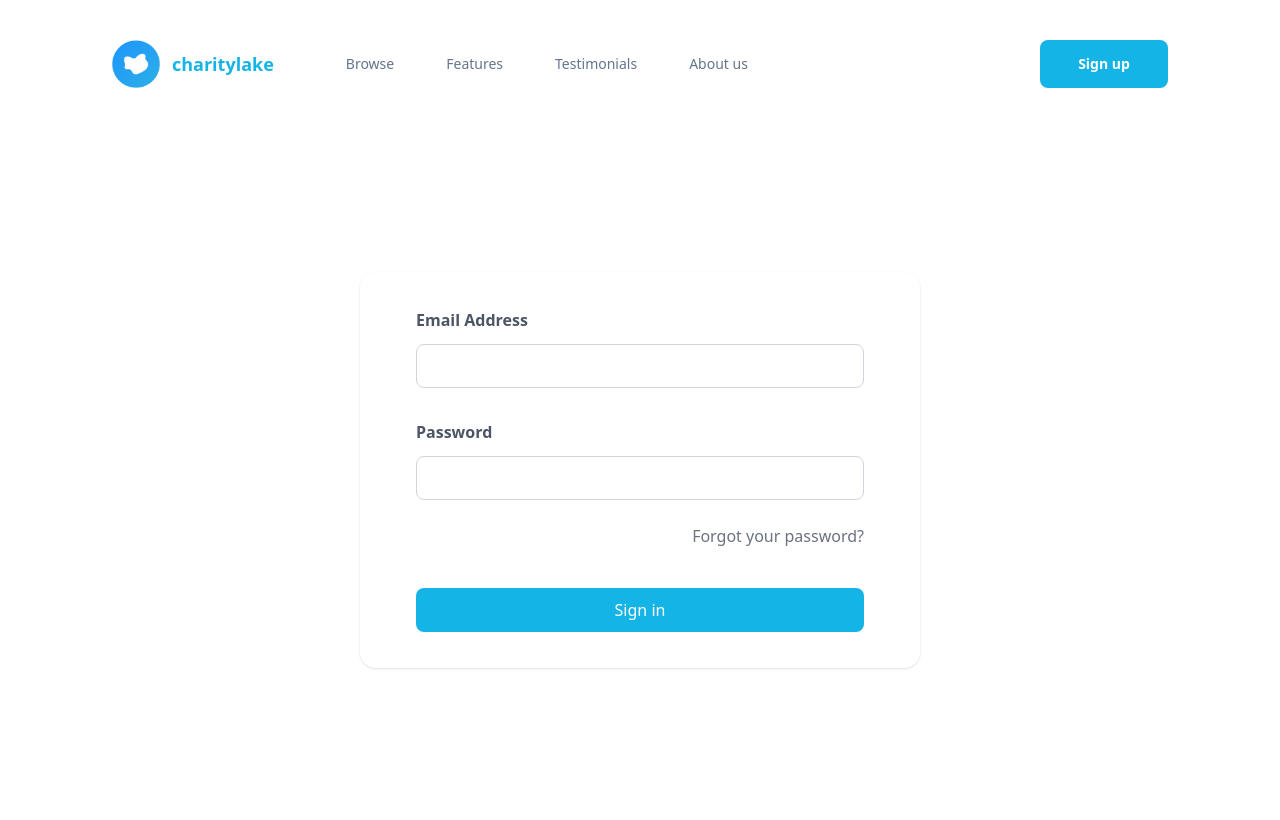
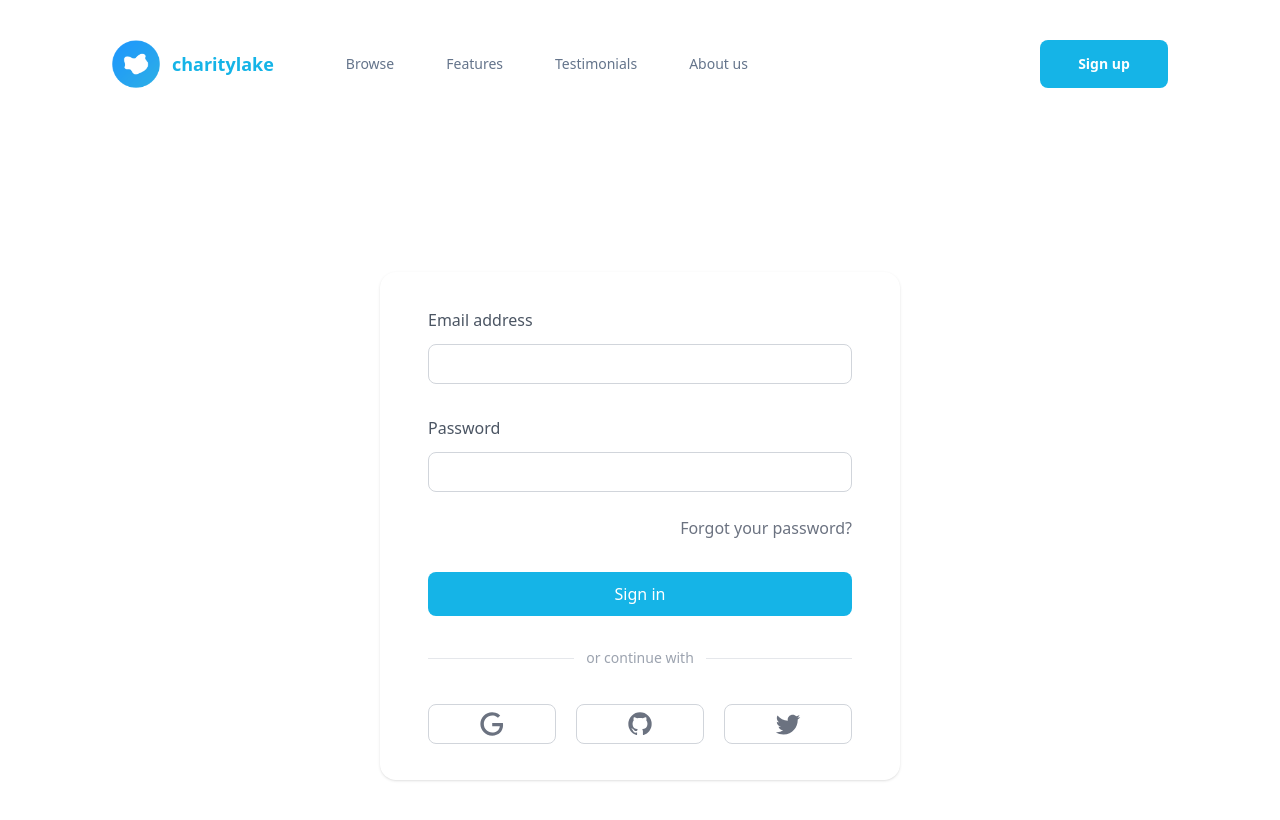
Before and after one commit to CarboxyDev/tailwind-sandbox, a Next.js app: page / in a window 1280 px wide. Shown: the top 820 px of the page. Built offline with nearby package versions, Linux system fonts and the light colour scheme; a web font is replaced by a local one; what tailwindcss-debug-screens would draw is missing.

Commit message:
Add utils/icons.tsx for icons + Add changes to LoginForm component (wip)

```diff
--- a/src/components/LoginForm.tsx
+++ b/src/components/LoginForm.tsx
@@ -1,30 +1,47 @@
+import { GithubIcon, GoogleIcon, TwitterIcon } from "../utils/icons";
+
 const LoginForm = () => {
   return (
     <>
-      <div className="box-border min-w-[560px] rounded-2xl px-14 py-9 shadow">
+      <div className="box-border min-w-[520px] rounded-2xl px-12 py-9 shadow">
         <div className="flex flex-col">
-          <p className="font-semibold text-gray-600">Email Address</p>
+          <p className="font-medium text-gray-600">Email address</p>
           <input
             type="email"
-            className="mt-3 h-11 rounded-lg border border-gray-300 px-2"
+            className="mt-3 h-10 rounded-lg border border-gray-300 px-2"
           />
         </div>
         <div className="mt-8 flex flex-col">
-          <p className="font-semibold text-gray-600">Password</p>
+          <p className="font-medium text-gray-600">Password</p>
           <input
             type="password"
-            className="mt-3 h-11 rounded-lg border border-gray-300 px-2"
+            className="mt-3 h-10 rounded-lg border border-gray-300 px-2"
           />
         </div>
         <div className="mt-6 flex justify-end">
           <span className="text-gray-500">Forgot your password?</span>
         </div>
-        <div className="mt-10 h-11 w-full">
+        <div className="mt-8 h-11 w-full">
           <button className="flex h-full w-full items-center justify-center rounded-lg bg-primary text-white transition-colors delay-100 ease-in hover:bg-primary-600">
             Sign in
           </button>
         </div>
-        <div></div>
+        <div className="mt-8 flex flex-row items-center justify-center">
+          <div className="mr-auto h-px flex-1 bg-gray-200"></div>
+          <div className="px-3 text-sm text-gray-400">or continue with</div>
+          <div className="ml-auto h-px flex-1 bg-gray-200"></div>
+        </div>
+        <div className="mt-9 grid grid-cols-3 gap-x-5 text-gray-500">
+          <div className="flex h-10 items-center justify-center rounded-lg border border-gray-300">
+            <GoogleIcon className="h-7 w-7" />
+          </div>
+          <div className="flex h-10 items-center justify-center rounded-lg border border-gray-300">
+            <GithubIcon className="h-7 w-7" />
+          </div>
+          <div className="flex h-10 items-center justify-center rounded-lg border border-gray-300">
+            <TwitterIcon className="h-7 w-7" />
+          </div>
+        </div>
       </div>
     </>
   );
--- /dev/null
+++ b/src/utils/icons.tsx
@@ -0,0 +1,53 @@
+export const GoogleIcon = (props: any) => {
+  let classes = props.className;
+  return (
+    <svg
+      xmlns="http://www.w3.org/2000/svg"
+      width="24"
+      height="24"
+      viewBox="0 0 24 24"
+      className={classes ? classes : ""}
+    >
+      <path
+        fill="currentColor"
+        d="M21.35 11.1h-9.17v2.73h6.51c-.33 3.81-3.5 5.44-6.5 5.44C8.36 19.27 5 16.25 5 12c0-4.1 3.2-7.27 7.2-7.27c3.09 0 4.9 1.97 4.9 1.97L19 4.72S16.56 2 12.1 2C6.42 2 2.03 6.8 2.03 12c0 5.05 4.13 10 10.22 10c5.35 0 9.25-3.67 9.25-9.09c0-1.15-.15-1.81-.15-1.81Z"
+      />
+    </svg>
+  );
+};
+
+export const GithubIcon = (props: any) => {
+  let classes = props.className;
+  return (
+    <svg
+      xmlns="http://www.w3.org/2000/svg"
+      width="24"
+      height="24"
+      viewBox="0 0 24 24"
+      className={classes ? classes : ""}
+    >
+      <path
+        fill="currentColor"
+        d="M12 2A10 10 0 0 0 2 12c0 4.42 2.87 8.17 6.84 9.5c.5.08.66-.23.66-.5v-1.69c-2.77.6-3.36-1.34-3.36-1.34c-.46-1.16-1.11-1.47-1.11-1.47c-.91-.62.07-.6.07-.6c1 .07 1.53 1.03 1.53 1.03c.87 1.52 2.34 1.07 2.91.83c.09-.65.35-1.09.63-1.34c-2.22-.25-4.55-1.11-4.55-4.92c0-1.11.38-2 1.03-2.71c-.1-.25-.45-1.29.1-2.64c0 0 .84-.27 2.75 1.02c.79-.22 1.65-.33 2.5-.33c.85 0 1.71.11 2.5.33c1.91-1.29 2.75-1.02 2.75-1.02c.55 1.35.2 2.39.1 2.64c.65.71 1.03 1.6 1.03 2.71c0 3.82-2.34 4.66-4.57 4.91c.36.31.69.92.69 1.85V21c0 .27.16.59.67.5C19.14 20.16 22 16.42 22 12A10 10 0 0 0 12 2Z"
+      />
+    </svg>
+  );
+};
+
+export const TwitterIcon = (props: any) => {
+  let classes = props.className;
+  return (
+    <svg
+      xmlns="http://www.w3.org/2000/svg"
+      width="24"
+      height="24"
+      viewBox="0 0 24 24"
+      className={classes ? classes : ""}
+    >
+      <path
+        fill="currentColor"
+        d="M22.46 6c-.77.35-1.6.58-2.46.69c.88-.53 1.56-1.37 1.88-2.38c-.83.5-1.75.85-2.72 1.05C18.37 4.5 17.26 4 16 4c-2.35 0-4.27 1.92-4.27 4.29c0 .34.04.67.11.98C8.28 9.09 5.11 7.38 3 4.79c-.37.63-.58 1.37-.58 2.15c0 1.49.75 2.81 1.91 3.56c-.71 0-1.37-.2-1.95-.5v.03c0 2.08 1.48 3.82 3.44 4.21a4.22 4.22 0 0 1-1.93.07a4.28 4.28 0 0 0 4 2.98a8.521 8.521 0 0 1-5.33 1.84c-.34 0-.68-.02-1.02-.06C3.44 20.29 5.7 21 8.12 21C16 21 20.33 14.46 20.33 8.79c0-.19 0-.37-.01-.56c.84-.6 1.56-1.36 2.14-2.23Z"
+      />
+    </svg>
+  );
+};
```
